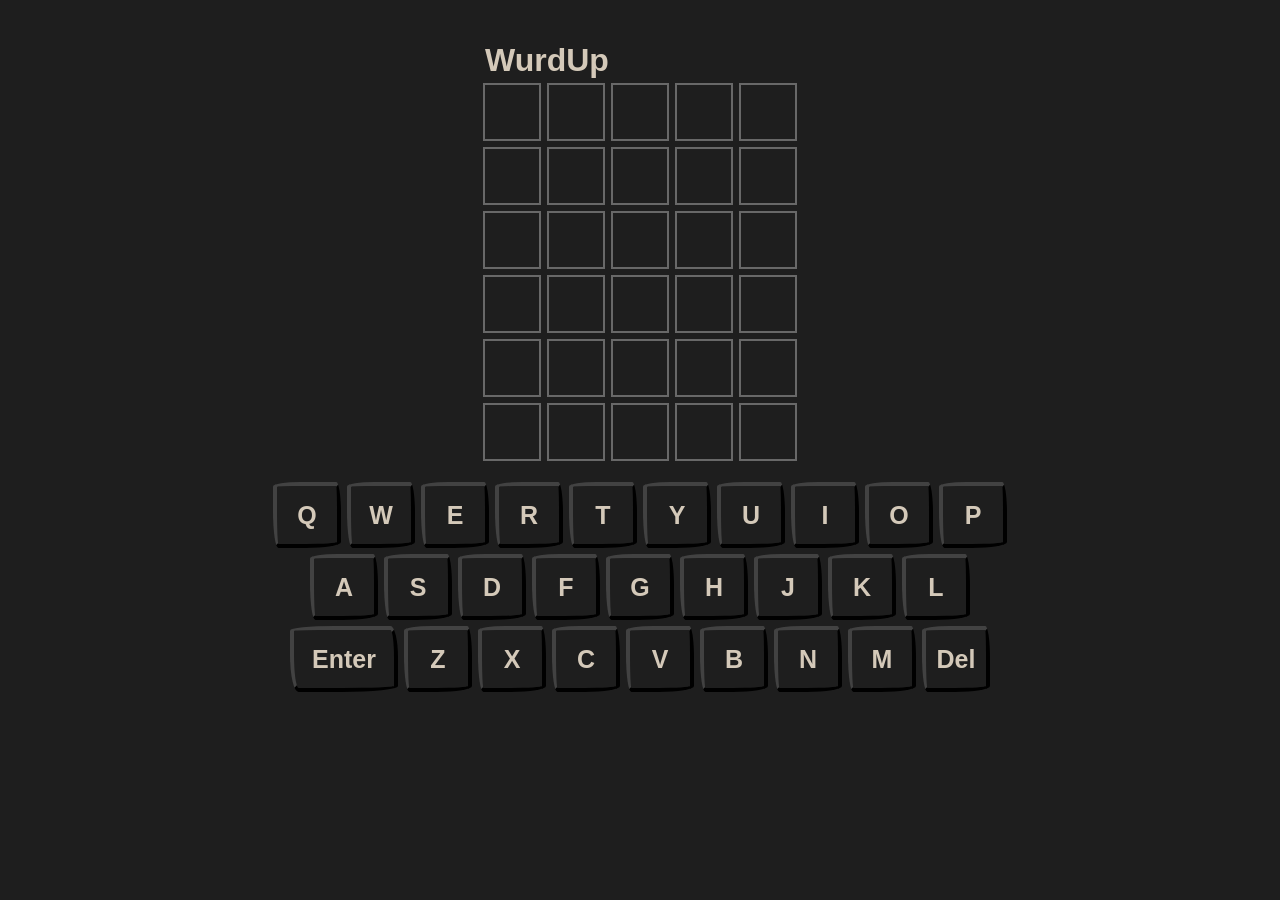
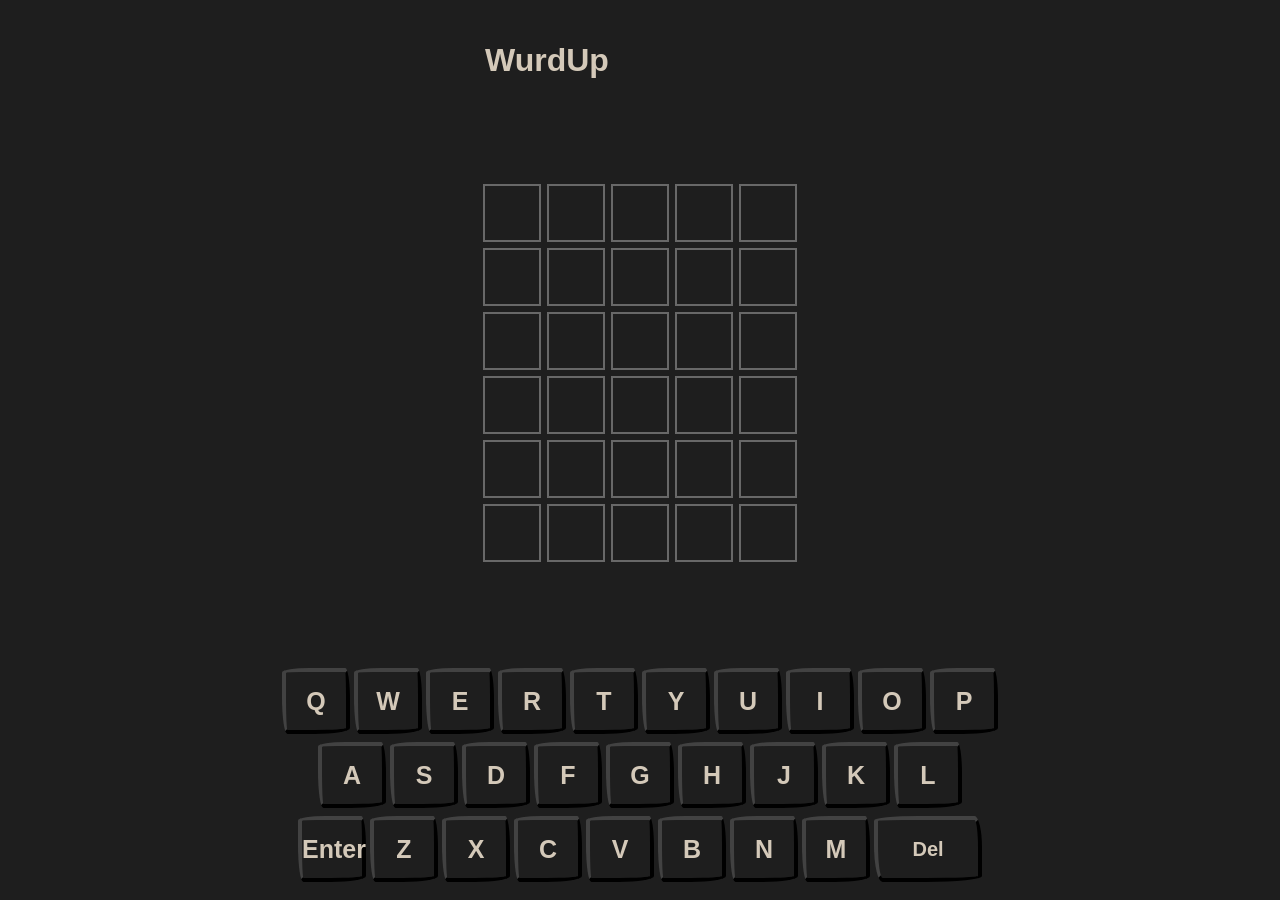

refactor styles for improved layout and responsiveness

--- a/styles.css
+++ b/styles.css
@@ -1,29 +1,28 @@
 body {
     background-color: #1E1E1E;
     font-family: Verdana, Geneva, Tahoma, sans-serif;
-    margin: 0 auto;
+    margin: 0;
     color: #D4C9B9;
-    /* make the text in the body unselectable */
     user-select: none;
+    height: 100dvh;
+    overflow: hidden;
 }
 
 #root {
     display: flex;
     flex-direction: column;
-    justify-content: center;
-    background-color: #1E1E1E;
     align-items: center;
-    margin: 0 auto;
+    background-color: #1E1E1E;
+    height: 100dvh;
 }
 
 #gameBoard {
     display: flex;
     flex-direction: column;
     justify-content: center;
-    background-color: #1E1E1E;
     align-items: center;
-    margin: 0 auto;
-    width: 380px;
+    flex: 1;    /* so that it takes up all space between titleBar and keyboard */
+    width: 100%;
 }
 
 .inputRows {
@@ -49,12 +48,16 @@ body {
     display: flex;
     flex-direction: column;
     align-items: center;
-    margin: 15px 0 0 0;
+    width: 100%;
+    padding-bottom: 12px;
 }
 
 .keyboardRows {
     display: flex;
     flex-direction: row;
+    justify-content: center;
+    width: 100%;
+    margin-bottom: 4px;
 }
 
 #titleBarIcons {
@@ -67,11 +70,12 @@ body {
 
 .keyCaps {
     background-color: #1E1E1E;
-    margin: 3px;
-    width: 60px;
+    margin: 2px;
+    flex: 1;    /* so that the keys take available row width equally */
+    max-width: 60px;
     text-align: center;
     line-height: 58px;
-    font-size: 25px;
+    font-size: clamp(12px, 3.5vw, 25px);
     font-weight: 600;
     border-radius: 41% 7% 52% 8% / 7% 48% 9% 56%;
     color: #D4C9B9;
@@ -82,8 +86,11 @@ body {
     cursor: pointer;
 }
 
-#Enter {
-    width: 100px;
+Enter,
+#Backspace {
+    flex: 1.8;  /* makes it slightly wider than other keys */
+    max-width: 100px;
+    font-size: clamp(10px, 2.8vw, 20px);
 }
 
 #titleBar {
